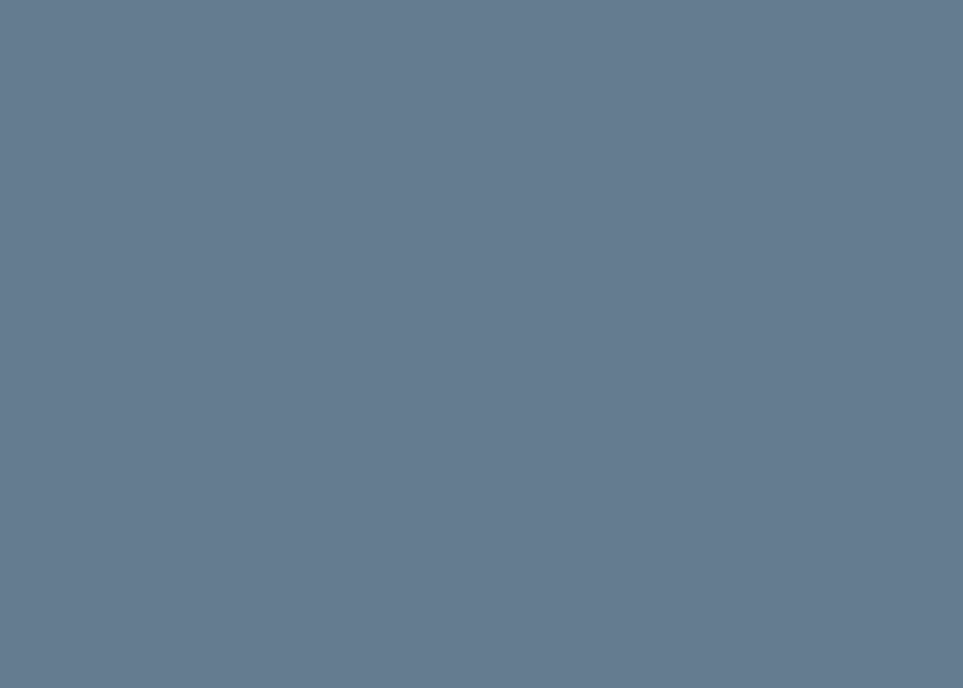
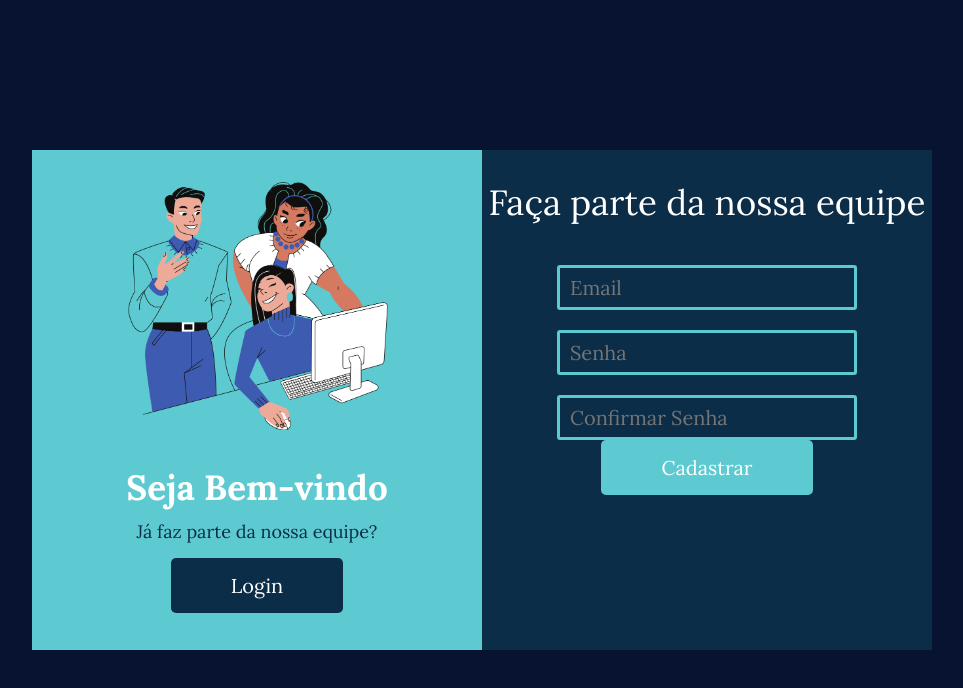
Before and after one commit to FernandoCMF/react-formulario, a React (Create React App) app: page / in a window 1280 px wide. Shown: the top 688 px of the page, without its empty margins (158-1121 px from the left). Built offline with nearby package versions, Linux system fonts and the light colour scheme.

Commit message:
building content-wrapper-right

```diff
--- a/src/App.css
+++ b/src/App.css
@@ -1,8 +1,18 @@
 * {
-  font-family: 'Lora', serif;
+  font-family: "Lora", serif;
   margin: 0;
   padding: 0;
   box-sizing: border-box;
   font-size: 62.5%;
-  background-color: #647C90;
 }
+/* #0C4160
+#071330
+*/
+.App {
+  background-color: #071330;
+  display: flex;
+  justify-content: center;
+  align-items: center;
+  height: 100vh;
+  width: 100%;
+}
--- a/src/App.js
+++ b/src/App.js
@@ -1,11 +1,16 @@
-import React from 'react';
-import './App.css';
+import React from "react";
+import "./App.css";
+import ContentMain from "./Components/ContentMain/ContentMain";
 
 function App() {
   return (
-    <>
-     <div className="first-content"></div>
-    </>
+    <div className='App'>
+      <ContentMain
+        left_title='Seja Bem-vindo'
+        left_subtitle='Já faz parte da nossa equipe?'
+        namebtn='Login'
+      />
+    </div>
   );
 }
 
--- /dev/null
+++ b/src/Components/ContentMain/ContentMain.css
@@ -0,0 +1,109 @@
+.content-main {
+  display: flex;
+  justify-content: center;
+  align-items: center;
+  max-width: 900px;
+  width: 100%;
+  max-height: 500px;
+  height: 100%;
+  background-color: red;
+}
+
+.content-half {
+  flex: 1;
+  height: 100%;
+}
+
+.content-wrapper__left {
+  background-color: #5dcad1;
+  display: flex;
+  align-items: center;
+  flex-direction: column;
+  height: 100%;
+}
+.content-wrapper__info {
+  display: flex;
+  flex-direction: column;
+  align-items: center;
+}
+.info-image {
+  max-width: 300px;
+  width: 100%;
+  height: 250px;
+  margin-top: 30px;
+}
+.info-image img {
+  width: 100%;
+  height: 100%;
+  object-fit: cover;
+}
+
+.info-text {
+  flex: 1;
+  margin: 25px 0 15px 0;
+  text-align: center;
+}
+
+.title {
+  margin-top: 10px;
+  font-size: 3.5rem;
+  color: #ffffff;
+  font-weight: bold;
+}
+.subtitle {
+  margin-top: 10px;
+  font-size: 1.8rem;
+  color: #0c2d48;
+}
+
+.info-button {
+  background: #0c2d48;
+  margin-top: 20x;
+  padding: 15px 60px 15px 60px;
+  border-radius: 5px;
+  display: inline-block;
+  cursor: pointer;
+  font-size: 2rem;
+  color: #ffffff;
+  text-decoration: none;
+  border: none;
+
+  -webkit-transition: all 0.3s ease;
+  -moz-transition: all 0.3s ease-in;
+  -ms-transition: all 0.3s ease-in;
+  -o-transition: all 0.3s ease-in;
+  transition: all 0.3s ease-in;
+}
+
+.info-button:hover {
+  padding: 18px 70px 18px 70px;
+}
+
+.content-wrapper__right {
+  background-color: #0c2d48;
+  display: flex;
+  align-items: center;
+  flex-direction: column;
+  height: 100%;
+}
+
+.form {
+  margin-top: 20px;
+  display: grid;
+  grid-template-columns: 1fr;
+  gap: 20px;
+  width: 300px;
+}
+
+.input-form {
+  width: 100%;
+  background: none;
+  border-radius: 3px;
+  height: 45px;
+  line-height: 45px;
+  padding: 0 40px 0 10px;
+  transition: 0.3s ease all;
+  border: 3px solid #5dcad1;
+  color: #fff;
+  font-size: 2rem;
+}
--- /dev/null
+++ b/src/Components/ContentMain/ContentMain.jsx
@@ -0,0 +1,67 @@
+import React from "react";
+import "./ContentMain.css";
+import image from "../../Assets/img-1.png";
+
+function ContentMain(props) {
+  return (
+    <div className='content-main'>
+      <div className='content-half'>
+        <div className='content-wrapper__left'>
+          <div className='content-wrapper__info'>
+            <div className='info-image'>
+              <img src={image} alt='logo' />
+            </div>
+            <div className='info-text'>
+              <h2 className='title'>{props.left_title}</h2>
+              <p className='subtitle'>{props.left_subtitle}</p>
+            </div>
+            <button className='info-button' type='button'>
+              {props.namebtn}
+            </button>
+          </div>
+        </div>
+      </div>
+
+      <div className='content-half'>
+        <div className='content-wrapper__right'>
+          <h1
+            className='title'
+            style={{ fontWeight: "normal", margin: "30px 0 20px 0" }}
+          >
+            Faça parte da nossa equipe
+          </h1>
+          <form className='form'>
+            <input
+              className='input-form'
+              type='text'
+              name='name'
+              placeholder='Email'
+            />
+            <input
+              className='input-form'
+              type='password'
+              name='password'
+              placeholder='Senha'
+            />
+            <input
+              className='input-form'
+              type='password'
+              name='confpassword'
+              placeholder='Confirmar Senha'
+            />
+          </form>
+          <div className='form-office'></div>
+          <button
+            className='info-button'
+            type='submit'
+            style={{ background: "#5dcad1" }}
+          >
+            Cadastrar
+          </button>
+        </div>
+      </div>
+    </div>
+  );
+}
+
+export default ContentMain;
```
Also changed, not shown: src/Assets/img-1.png (added).
